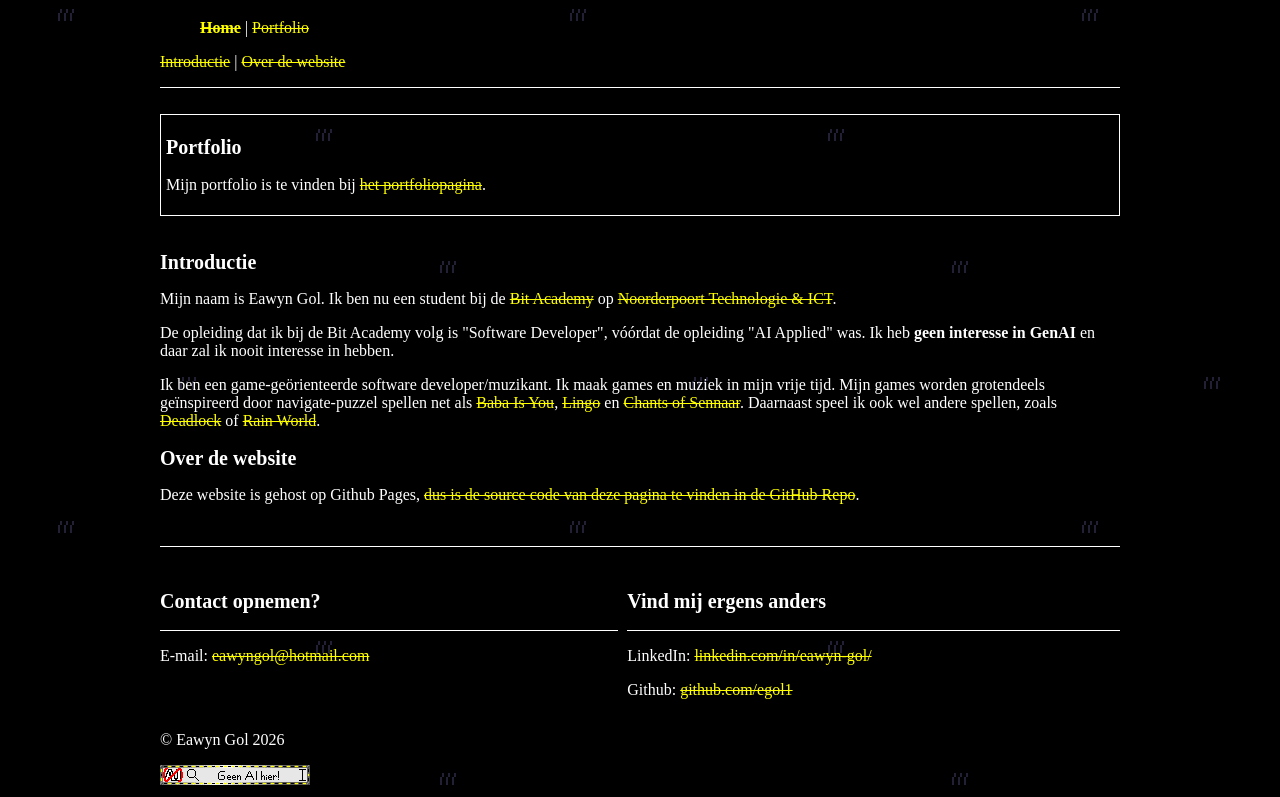
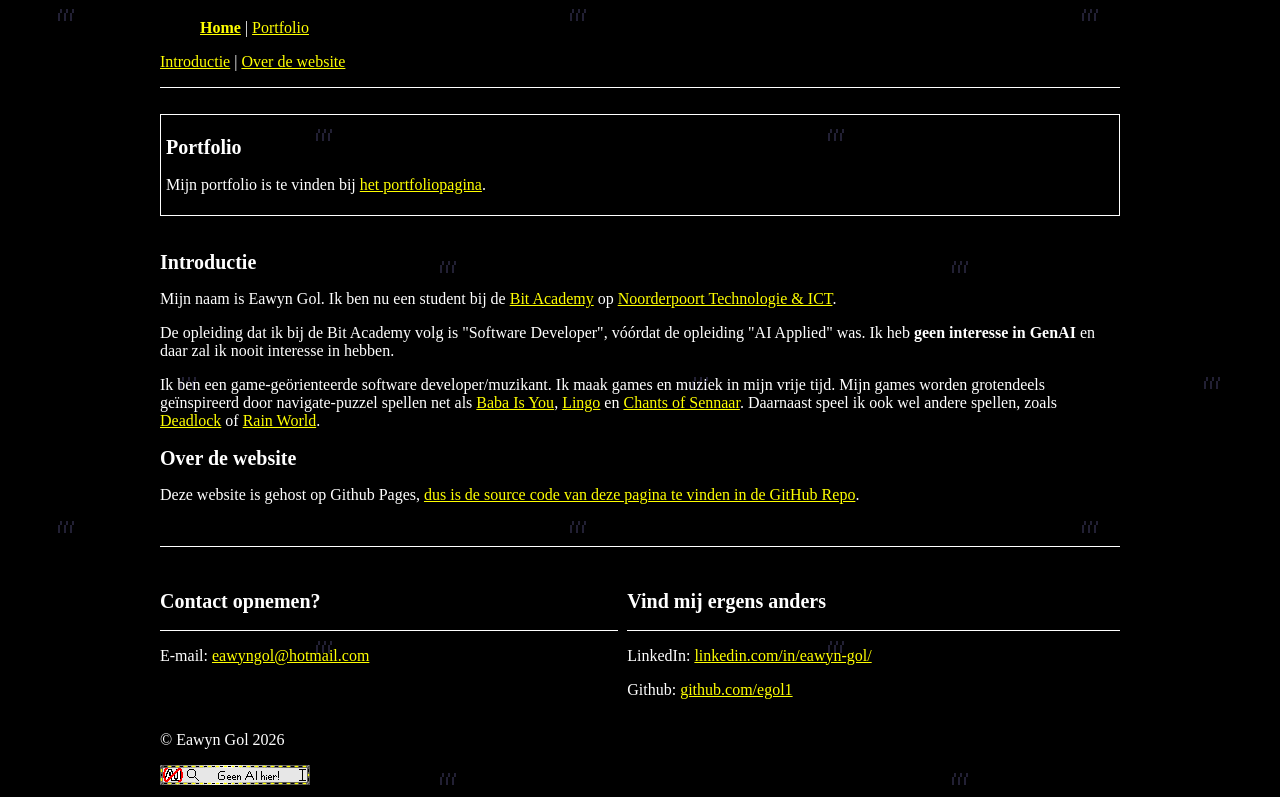
Before and after one commit to egol1/portfolio-website, a plain HTML site: page index.html in a window 1280 px wide. Shown: the part 61-858 px from the top of the page. Drawn offline with Linux system fonts and the light colour scheme.

Commit message:
Line through link fix

```diff
--- a/style.css
+++ b/style.css
@@ -77,14 +77,17 @@ a {
 a:link,
 a:visited,
 a:any-link {
+    text-decoration: underline;
     color: #ff0;
 }
 
 a:hover {
+    text-decoration: underline;
     color: #ffb;
     cursor: pointer;
 }
 
 a:active {
+    text-decoration: underline;
     color: #f00;
 }
```
